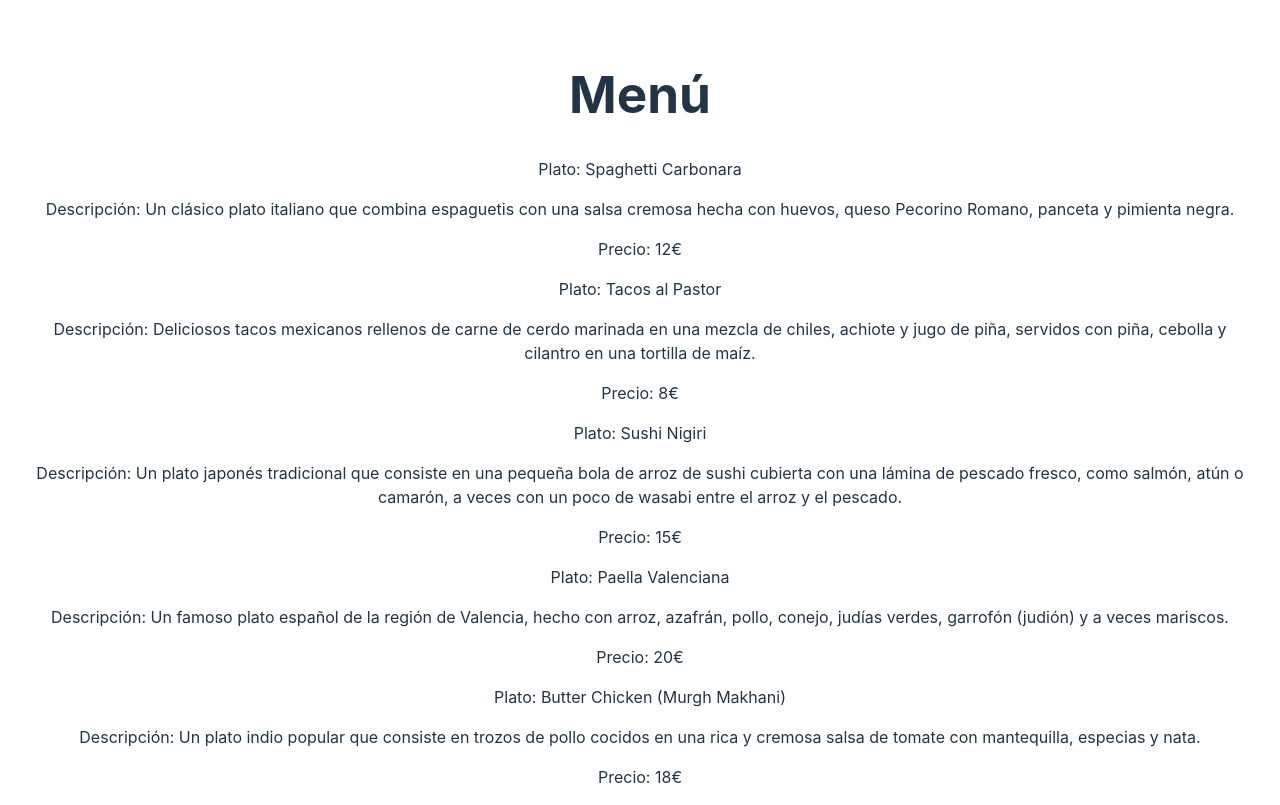
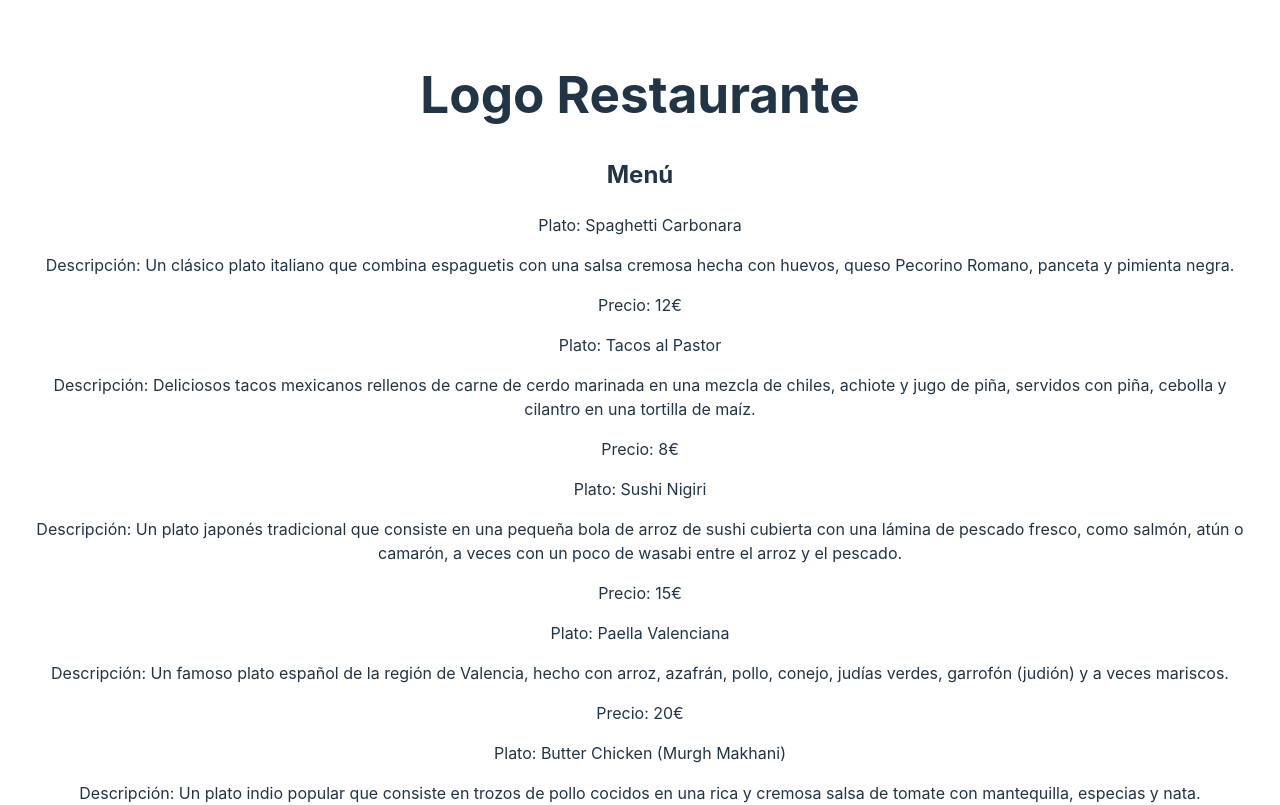
Before and after one commit to sentobc13/React-ej-2, a React (Vite) app in the folder ejercicio-react-2/: page / in a window 1280 px wide. Shown: the top 805 px of the page. Built offline with nearby package versions, Linux system fonts and the light colour scheme.

Commit message:
forms y router

```diff
--- a/ejercicio-react-2/package.json
+++ b/ejercicio-react-2/package.json
@@ -11,7 +11,8 @@
   },
   "dependencies": {
     "react": "^18.2.0",
-    "react-dom": "^18.2.0"
+    "react-dom": "^18.2.0",
+    "react-router-dom": "^6.23.1"
   },
   "devDependencies": {
     "@types/react": "^18.2.66",
--- a/ejercicio-react-2/src/App.jsx
+++ b/ejercicio-react-2/src/App.jsx
@@ -1,4 +1,5 @@
 
+import { BrowserRouter, Routes, Route } from 'react-router-dom'
 import './App.css'
 import Home from './components/Home/Home.jsx'
 import Header from './components/Header/Header.jsx'
@@ -72,13 +73,18 @@ function App() {
   ]
 
   return (
-      <div>
-        <Header/>
-        <Home dishes={dishes} />
-        <ReserveForm/>
-
-      </div>
+    <>
+      <BrowserRouter>
+          <Header />
+        <Routes>
+          <Route path= '/' element={<Home dishes={dishes}/>}/>
+          <Route path= '/reserva' element={<ReserveForm/>}/>
+        </Routes>
+      </BrowserRouter>
+    </>
   )
 }
 
 export default App
+
+//<Home dishes={dishes} />
--- a/ejercicio-react-2/src/components/Header/Header.jsx
+++ b/ejercicio-react-2/src/components/Header/Header.jsx
@@ -1,7 +1,7 @@
 
 const Header = () => {
   return (
-    <h1>Menú</h1>
+    <h1>Logo Restaurante</h1>
   )
 }
 
--- a/ejercicio-react-2/src/components/Home/Home.jsx
+++ b/ejercicio-react-2/src/components/Home/Home.jsx
@@ -9,7 +9,10 @@ const Home = (props) => {
     </div>
 })
 
-  return  <div> {printDishes} </div>
+  return  <div>
+    <h2>Menú</h2>
+    {printDishes}
+    </div>
 
 }
 
--- a/ejercicio-react-2/src/components/Reserve/Reserve.jsx
+++ b/ejercicio-react-2/src/components/Reserve/Reserve.jsx
@@ -1,4 +1,5 @@
 import React, { useState } from "react"
+
 
 
 export const ReserveForm = () => {
@@ -29,7 +30,7 @@ const handleInputChange = (e) => {
 
 const handleSubmit = (e) => {
     e.preventDefault()
-    console.log(data);
+    localStorage.setItem('reserva', JSON.stringify(data))
     clearValues();
 }
 
--- /dev/null
+++ b/package.json
@@ -0,0 +1,5 @@
+{
+  "dependencies": {
+    "react-router-dom": "^6.23.1"
+  }
+}
```
Also changed, not shown: 2 other files (tests, documents, lock files or other folders).
